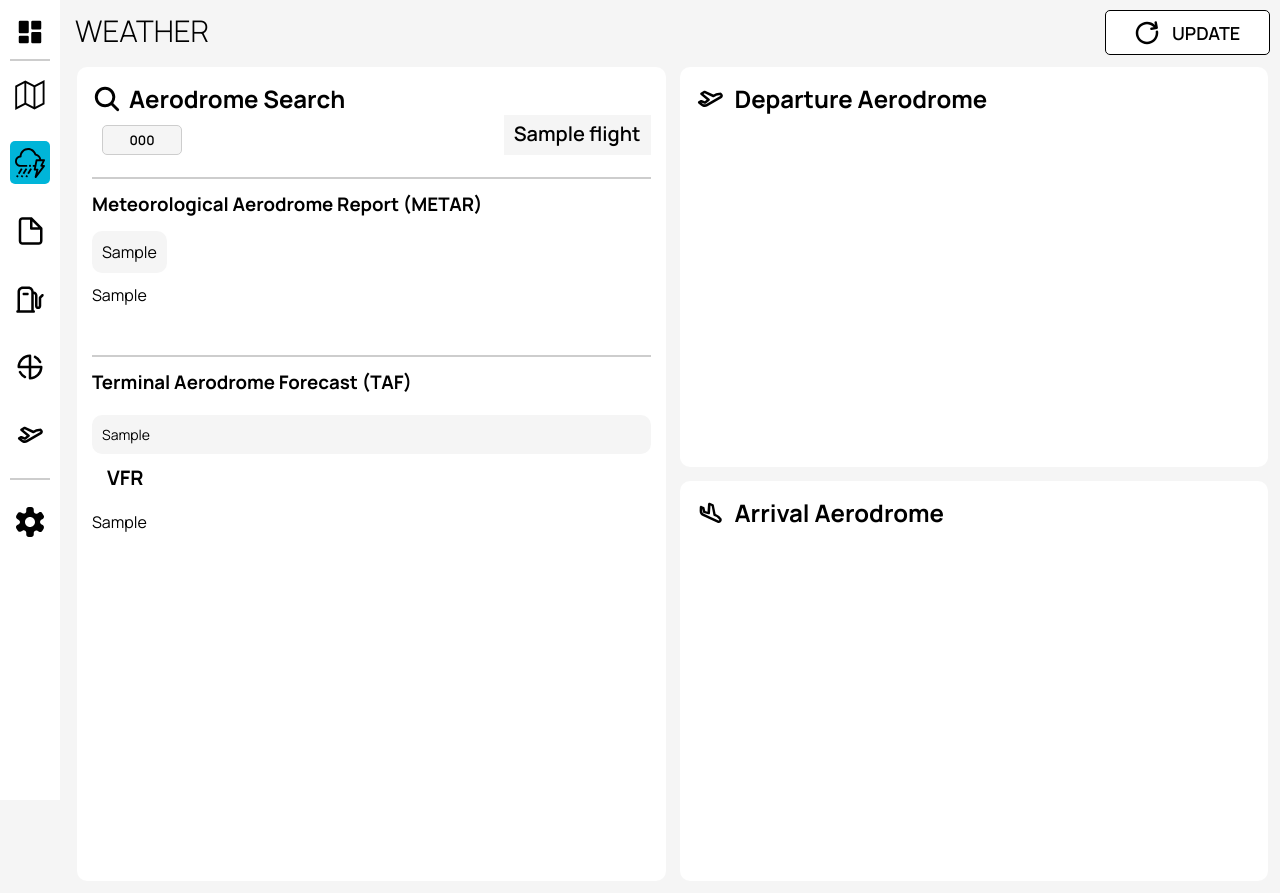
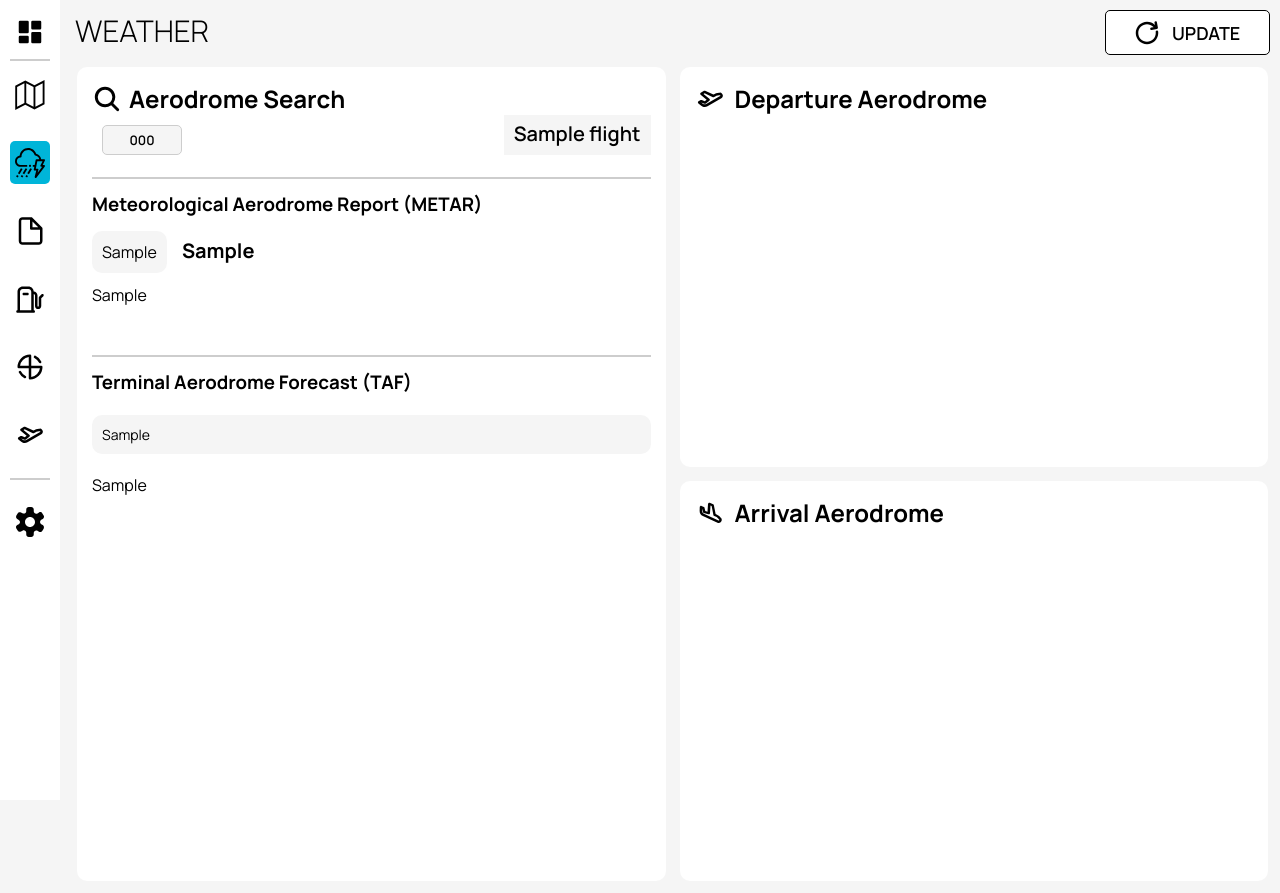
Before and after one commit to TheEasyPilot/AIVFR, a Flask app: template AIVFR/templates/weather.html in a window 1280 px wide. Shown: the part 50-943 px from the top of the page. Run offline with Flask 3, Linux system fonts and the light colour scheme; the template is opened without the code that fills it: most values are stand-ins (such as "Sample title", 1, 10 or a date in 2020); parts of the project's set-up code (start-up, migrations or seed data) failed here and were passed over.

Commit message:
metar decoding + formatting done

```diff
--- a/AIVFR/app.py
+++ b/AIVFR/app.py
@@ -179,6 +179,7 @@ data_template = {
         "TAF_searched" : "",
         "METAR_searched_decoded" : "",
         "TAF_searched_decoded" : "",
+        "METAR_searched_grading" : "",
     }
 }
 #--------------------------------UPDATING/MODIFYING DATA
--- a/AIVFR/static/weather.css
+++ b/AIVFR/static/weather.css
@@ -141,4 +141,5 @@ h3 {
     width: 100%;
     height: fit-content;
     font-family: 'Manrope';
+    white-space: pre-wrap;
 }
--- a/AIVFR/static/weather.js
+++ b/AIVFR/static/weather.js
@@ -1,4 +1,22 @@
 import { update, showAlert } from "./basePage.js";
+
+const grading = document.getElementsByClassName('grading');
+
+//initializing grading colours
+function initializeGradingColors() {
+    for (let i = 0; i < grading.length; i++) {
+        if (grading[i].textContent == "VFR") {
+            grading[i].style.color = "green";
+        } else if (grading[i].textContent == "MVFR") {
+            grading[i].style.color = "blue";
+        } else if (grading[i].textContent == "IFR") {
+            grading[i].style.color = "red";
+        } else if (grading[i].textContent == "LIFR") {
+            grading[i].style.color = "purple";
+        }
+    }
+}
+initializeGradingColors();
 
 //-------Verifying ICAO code--------------
 
@@ -128,10 +146,10 @@ update_wx.addEventListener('click', async () => {
         taf_searched.textContent = wx_searched.taf.raw_text;
 
         await update("METAR_searched_decoded", await parseMETAR(wx_searched.metar));
-        metar_searched_decoded.textContent = await parseMETAR(wx_searched.metar);
+        metar_searched_decoded.innerHTML = await parseMETAR(wx_searched.metar);
 
         await update("TAF_searched_decoded", await parseTAF(wx_searched.taf));
-        taf_searched_decoded.textContent = await parseTAF(wx_searched.taf);
+        taf_searched_decoded.innerHTML = await parseTAF(wx_searched.taf);
     }
 });
 
@@ -161,6 +179,9 @@ async function parseMETAR(metar) {
           var ceiling = "N/A";
         }
         var cloud_base = `${metar.clouds[0].base_feet_agl} feet`;
+        if (cloud_base == "undefined feet") {
+            cloud_base = "N/A";
+        }
 
     } else if (altitude_unit == "meter") {
         try {
@@ -170,6 +191,9 @@ async function parseMETAR(metar) {
           var ceiling = "N/A";
         }
         var cloud_base = `${metar.clouds[0].base_metres_agl} meters`;
+        if (cloud_base == "undefined meters") {
+            cloud_base = "N/A";
+        }
     }
 
     //other non-unit related values
@@ -186,30 +210,22 @@ async function parseMETAR(metar) {
     const humidity = metar.humidity.percent;
 
     //constructing decoded METAR string
-    const decoded_METAR = `
-    Time of observation: ${time}\n
-    Wind: ${wind_direction}° at ${windspeed}\n
-    Visibility: ${visibility} meters (${visibility_text})\n
-    Temperature: ${temperature}°C\n
-    Dewpoint: ${dewpoint}°C\n
-    Pressure: ${pressure} hPa\n
-    Humidity: ${humidity}%\n
-    Ceiling: ${ceiling}\n
-    Clouds: ${clouds_code} (${clouds_text})\n
+    const decoded_METAR = `Time of observation: ${time}
+    Wind: ${wind_direction}° at ${windspeed}
+    Visibility: ${visibility} meters (${visibility_text})
+    Temperature: ${temperature}°C
+    Dewpoint: ${dewpoint}°C
+    Pressure: ${pressure} hPa
+    Humidity: ${humidity}%
+    Ceiling: ${ceiling}
+    Clouds: ${clouds_code} (${clouds_text})
     Cloud Base: ${cloud_base}
     `;
 
     //grading
+    await update("METAR_searched_grading", flight_category);
     METAR_searched_grading.textContent = flight_category;
-    if (flight_category == "VFR") {
-        METAR_searched_grading.style.color = "green";
-    } else if (flight_category == "MVFR") {
-        METAR_searched_grading.style.color = "blue";
-    } else if (flight_category == "IFR") {
-        METAR_searched_grading.style.color = "red";
-    } else if (flight_category == "LIFR") {
-        METAR_searched_grading.style.color = "purple";
-    }
+    initializeGradingColors();
 
     //returning decoded METAR
     return decoded_METAR;
--- a/AIVFR/templates/weather.html
+++ b/AIVFR/templates/weather.html
@@ -40,7 +40,7 @@
             <div id="METAR">
               <hr size="3.5" color="#cdcdcd" noshade="" style="margin-top: 25px;">
               <h3>Meteorological Aerodrome Report (METAR)</h3>
-              <span id="METAR_searched" class="report">{{ flight.METAR_searched }}</span><span id="METAR_searched_grading" class="grading"></span>
+              <span id="METAR_searched" class="report">{{ flight.METAR_searched }}</span><span id="METAR_searched_grading" class="grading">{{ flight.METAR_searched_grading }}</span>
               <div id="METAR_searched_decoded">{{ flight.METAR_searched_decoded if flight.METAR_searched_decoded else "" }}</div>
             </div>
 
@@ -48,7 +48,7 @@
             <div id="TAF">
               <hr size="3.5" color="#cdcdcd" noshade="" style="margin-top: 25px;">
               <h3>Terminal Aerodrome Forecast (TAF)</h3>
-              <div id="TAF_searched" class="report">{{ flight.TAF_searched }}</div><span id="METAR_searched_grading" class="grading">VFR</span>
+              <div id="TAF_searched" class="report">{{ flight.TAF_searched }}</div>
               <div id="TAF_searched_decoded">{{ flight.TAF_searched_decoded if flight.TAF_searched_decoded else "" }}</div>
             </div>
           </div>
```
